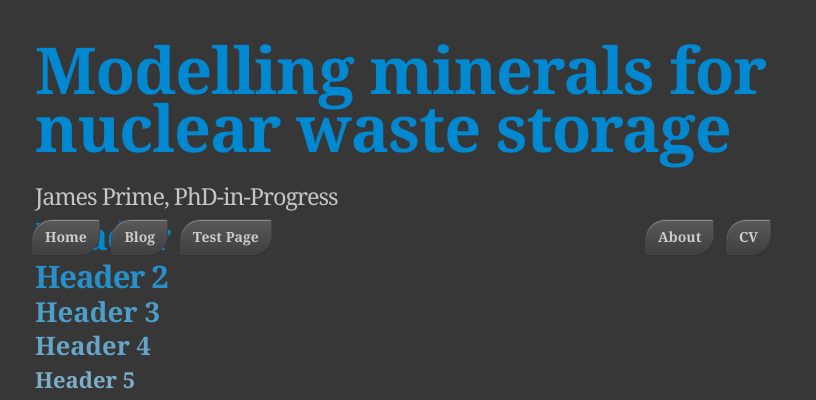
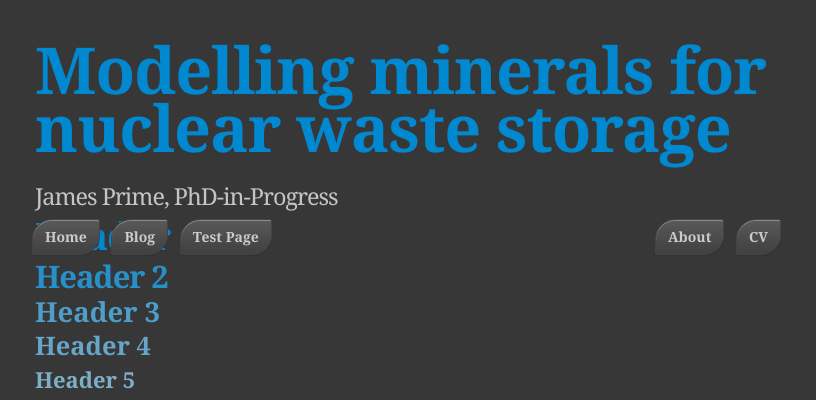
Before and after one commit to jamesprime/jamesprime.github.io, a Jekyll site: the page built from _pages/dhtest/index.md, in a window 1280 px wide. Shown: the top 400 px of the page, without its empty margins (230-1046 px from the left). Built offline with Jekyll 4.4.1, drawn with Linux system fonts in a browser that asks for light colours; nearby versions of some CDN libraries; formulas are drawn with MathJax 3.

Commit message:
Updated _sass/uberduper.scss
Margin test of banner stylings, continued

```diff
--- a/_sass/uberduper.scss
+++ b/_sass/uberduper.scss
@@ -273,7 +273,7 @@ div.slogan {
 
     .rightbuttons {
         float: right;
-        margin: 0 10px 0 0;
+        margin: 0 0 0 0;
     }
 
     ul {
```
